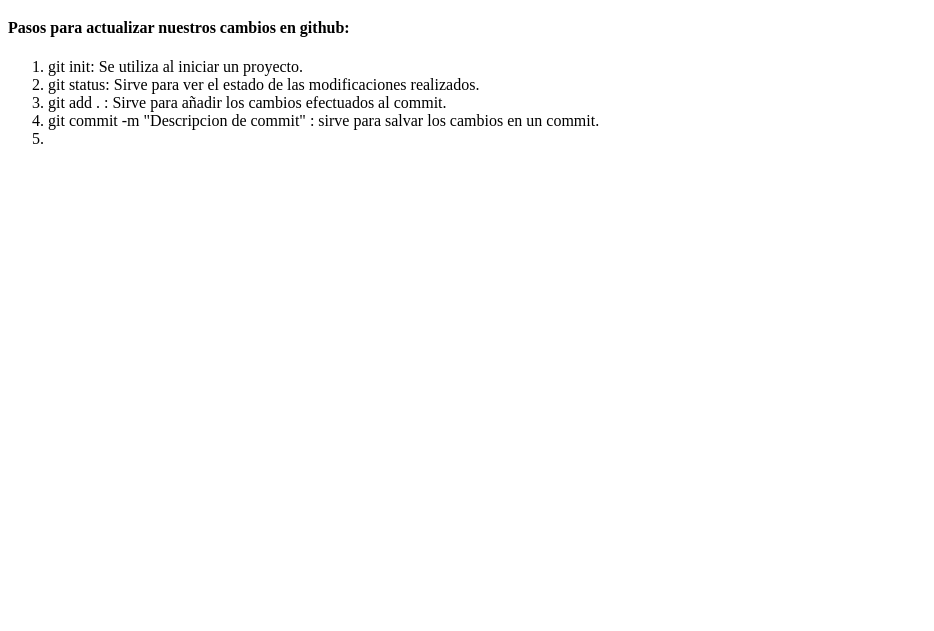
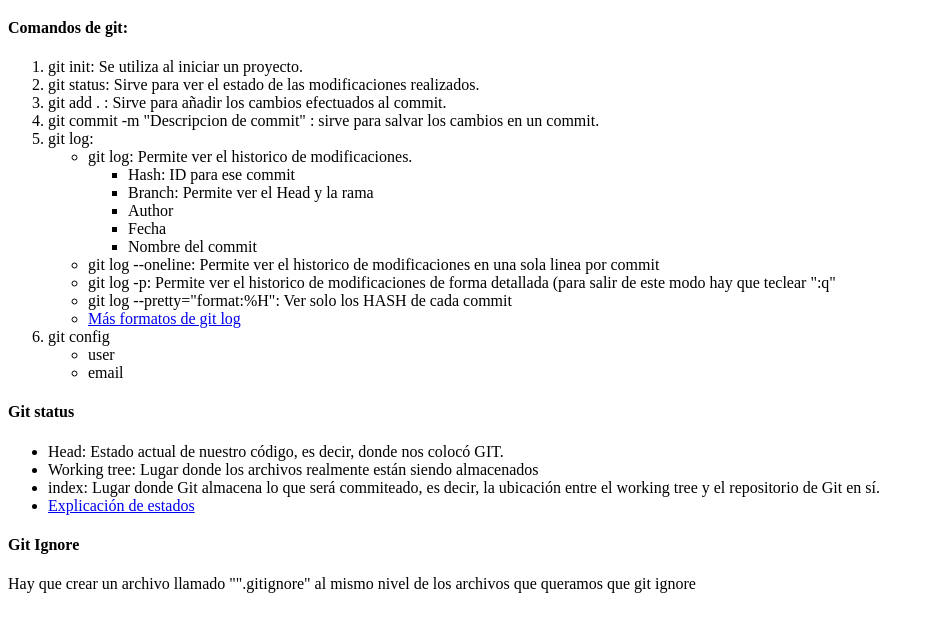
Before and after one commit to FabianCz95/alura_proyects, a plain HTML site: page Github/index.html in a window 1280 px wide. Shown: the part 61-692 px from the top of the page, without its empty margins (0-934 px from the left). Drawn offline with Linux system fonts and the light colour scheme.

Commit message:
Actualización de notas del curso github

```diff
--- a/Github/index.html
+++ b/Github/index.html
@@ -1,20 +1,57 @@
 <!DOCTYPE html>
 <html lang="en">
+
 <head>
     <meta charset="UTF-8">
     <meta http-equiv="X-UA-Compatible" content="IE=edge">
     <meta name="viewport" content="width=device-width, initial-scale=1.0">
     <title>Github</title>
 </head>
+
 <body>
     <h1>Curso de github impartido por AluraLatam + Oracle</h1>
-    <h4>Pasos para actualizar nuestros cambios en github:</h4>
+    <h4>Comandos de git:</h4>
     <ol>
         <li>git init: Se utiliza al iniciar un proyecto.</li>
         <li>git status: Sirve para ver el estado de las modificaciones realizados.</li>
         <li>git add . : Sirve para añadir los cambios efectuados al commit.</li>
         <li>git commit -m "Descripcion de commit" : sirve para salvar los cambios en un commit.</li>
-        <li></li>
+        <li>git log:
+            <ul>
+                <li>git log: Permite ver el historico de modificaciones.
+                    <ul>
+                        <li>Hash: ID para ese commit</li>
+                        <li>Branch: Permite ver el Head y la rama</li>
+                        <li>Author</li>
+                        <li>Fecha</li>
+                        <li>Nombre del commit</li>
+                    </ul>
+                </li>
+                <li>git log --oneline: Permite ver el historico de modificaciones en una sola linea por commit</li>
+                <li>git log -p: Permite ver el historico de modificaciones de forma detallada (para salir de este modo
+                    hay que teclear ":q"</li>
+                <li>git log --pretty="format:%H": Ver solo los HASH de cada commit</li>
+                <li><a href="https://devhints.io/git-log-format">Más formatos de git log</a></li>
+            </ul>
+        </li>
+        <li>git config
+            <ul>
+                <li>user</li>
+                <li>email</li>
+            </ul>
+        </li>
     </ol>
+    <h4>Git status</h4>
+    <ul>
+        <li>Head: Estado actual de nuestro código, es decir, donde nos colocó GIT.</li>
+        <li>Working tree: Lugar donde los archivos realmente están siendo almacenados</li>
+        <li>index: Lugar donde Git almacena lo que será commiteado, es decir, la ubicación entre el working tree y el
+            repositorio de Git en sí.</li>
+        <li><a href="https://git-scm.com/book/es/v2/Fundamentos-de-Git-Guardando-cambios-en-el-Repositorio.">Explicación
+                de estados</a></li>
+    </ul>
+    <h4>Git Ignore</h4>
+    <p>Hay que crear un archivo llamado "".gitignore" al mismo nivel de los archivos que queramos que git ignore</p>
 </body>
+
 </html>
```
Also changed, not shown: 1 other file.
